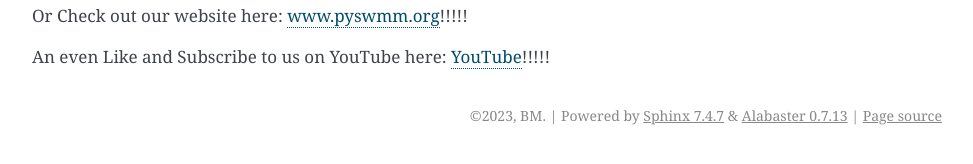
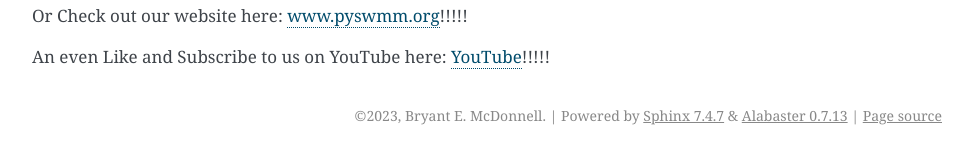
Before and after one commit to bemcdonnell/pyswmm-rtd-redirect, a Sphinx documentation site: the page built from docs/index.rst, in a window 1280 px wide. Shown: the part 637-801 px from the top of the page, without its empty margins (168-1141 px from the left). Built offline with Sphinx 7.4.7, drawn with Linux system fonts in a browser that asks for light colours.

```diff
--- a/docs/conf.py
+++ b/docs/conf.py
@@ -7,9 +7,9 @@
 # https://www.sphinx-doc.org/en/master/usage/configuration.html#project-information
 
 project = 'pyswmm-docs-redirect'
-copyright = '2023, BM'
-author = 'BM'
-release = 'v0'
+copyright = '2023, Bryant E. McDonnell'
+author = 'Bryant E. McDonnell'
+release = 'v1'
 
 # -- General configuration ---------------------------------------------------
 # https://www.sphinx-doc.org/en/master/usage/configuration.html#general-configuration
@@ -26,7 +26,6 @@ exclude_patterns = ['_build', 'Thumbs.db', '.DS_Store']
 
 html_theme = 'alabaster'
 html_static_path = ['_static']
-
 html_theme_options = {
     # Disable showing the sidebar. Defaults to 'false'
     'nosidebar': True,
```
Also changed, not shown: requirements.txt (deleted, +0 -9 lines).
